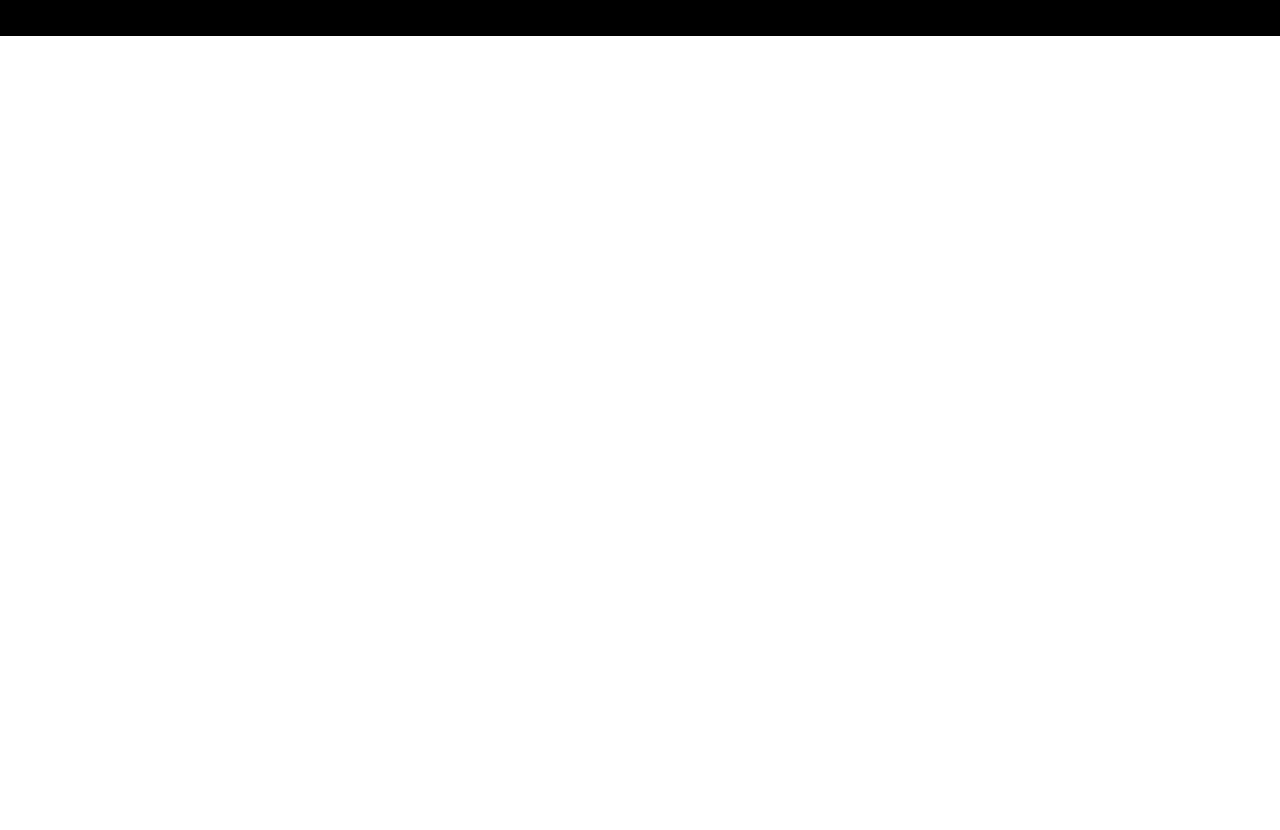
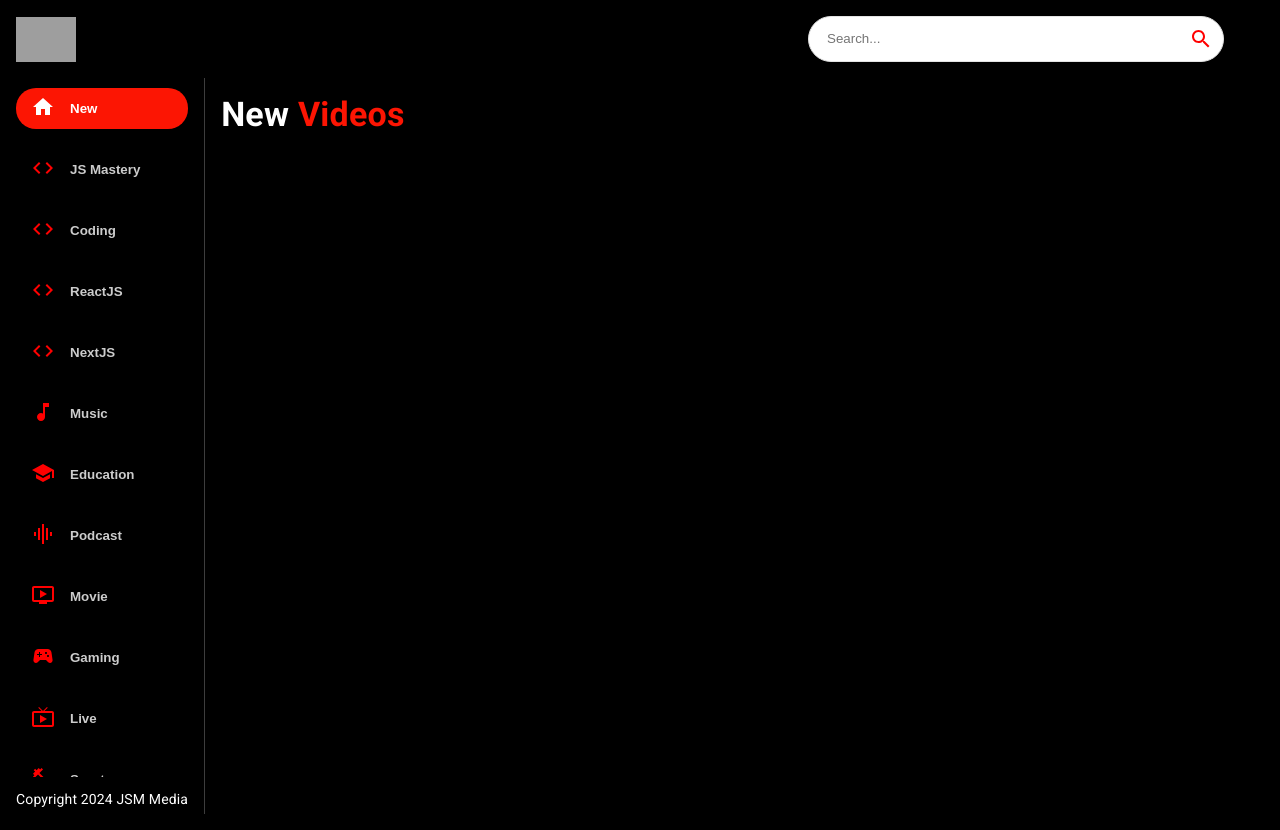
Before and after one commit to AjaySusanth/youtube_clone, a React (Create React App) app: page / in a window 1280 px wide. Before the commit the page ends 800 px from the top, so only its background shows below. Built offline with nearby package versions, Linux system fonts and the light colour scheme; grey boxes are pictures that could not be loaded.

Commit message:
navbar and sidebar

```diff
--- a/src/components/Feed.jsx
+++ b/src/components/Feed.jsx
@@ -1,6 +1,38 @@
+import { useState,useEffect } from "react"
+import { Stack,Box,Typography } from "@mui/material"
+import {Sidebar,Videos} from './'
+
+
+
 const Feed = () => {
   return (
-    <div>Feed</div>
+    <Stack
+    sx={{flexDirection: {sx: "column", md: "row"}}}
+    >
+      <Box
+        sx={{height:{sx:'auto', md:"92vh"}, borderRight:"1px solid #3d3d3d", px: {sx:0,md:2}}}
+      >
+        <Sidebar/>
+        <Typography
+          className = 'copyright' variant="body2"
+          sx ={{mt:1.5,color:"#fff"}}
+        >
+          Copyright 2024 JSM Media
+        </Typography>
+
+      </Box>
+
+      <Box p={2} sx={{overflowY:'auto', height:'90vh',flex:2}}>
+        <Typography variant="h4" fontWeight="bold" sx={{color:'white'}} mb={2} >
+          New <span style={{color:'#FC1503', }}>Videos</span>
+
+        </Typography>
+
+        <Videos/>
+
+      </Box>
+
+    </Stack>
   )
 }
 export default Feed
--- a/src/components/Navbar.jsx
+++ b/src/components/Navbar.jsx
@@ -1,6 +1,27 @@
+import { Stack } from "@mui/material"
+import { Link } from "react-router-dom"
+import { logo } from "./utils/constants"
+import SearchBar from "./SearchBar"
+
 const Navbar = () => {
   return (
-    <div>Navbar</div>
+    <div>
+      <Stack
+        direction="row"
+        alignItems="center"
+        p={2}
+        sx={{position:"sticky", background:"#000", top:"0", justifyContent:"space-between"}}
+      >
+        <Link to='/' style={{display:"flex", alignItems:"center"}}>
+          <img src={logo} alt="logo" height={45}/>
+        </Link>
+
+        <SearchBar/>
+
+      </Stack>
+
+
+    </div>
   )
 }
 export default Navbar
--- /dev/null
+++ b/src/components/SearchBar.jsx
@@ -0,0 +1,31 @@
+import { useState } from "react"
+import { useNavigate } from "react-router-dom"
+import { Paper, IconButton } from "@mui/material"
+import {Search} from "@mui/icons-material"
+
+const SearchBar = () => {
+  return (
+    <Paper
+      component="form"
+      onSubmit={()=>{}}
+      sx={{
+        borderRadius:20,
+        border:"1px solid #e3e3e3",
+        pl:2,
+        boxShadow:"none",
+        mr:{sm:5}
+      }}
+    >
+      <input className="search-bar" placeholder="Search..."
+      value=""
+      onChange={()=>{}}
+      />
+      <IconButton type="submit" sx={{p:"10px", color:"Red"}}>
+        <Search/>
+      </IconButton>
+
+
+    </Paper>
+  )
+}
+export default SearchBar
--- /dev/null
+++ b/src/components/Sidebar.jsx
@@ -0,0 +1,40 @@
+import {Stack} from '@mui/material'
+import { categories } from './utils/constants'
+
+const Sidebar = () => {
+
+    const selectedCategory = 'New'
+
+  return (
+    <Stack
+        direction="row"
+        sx={{overflowY:'auto', height :{sx:'auto',md:"95% "}, flexDirection: {md:'column'}}}
+    >
+
+        {categories.map((category)=>(
+            <button
+                className='category-btn'
+                style={{
+                    background : category.name === selectedCategory && '#FC1503',
+                    color: "white"
+                }}
+                key={category.name}
+            >
+                <span style = {{
+                    color: category.name === selectedCategory ? 'white' : 'red', marginRight: '15px'
+                }}
+                >
+                    {category.icon}
+                </span>
+                <span style = {{
+                    opacity: category.name === selectedCategory ? 1 : .8
+                }}>
+                    {category.name}
+                </span>
+            </button>
+        ))}
+
+    </Stack>
+  )
+}
+export default Sidebar
--- /dev/null
+++ b/src/components/Videos.jsx
@@ -0,0 +1,6 @@
+const Videos = () => {
+  return (
+    <div>Videos</div>
+  )
+}
+export default Videos
--- a/src/components/index.js
+++ b/src/components/index.js
@@ -3,3 +3,6 @@
 export { default as SearchFeed } from './SearchFeed';
 export { default as Feed } from './Feed';
 export { default as ChannelDetail } from './ChannelDetail';
+export { default as SearchBar } from './SearchBar';
+export { default as Sidebar } from './Sidebar';
+export { default as Videos } from './Videos';
--- /dev/null
+++ b/src/components/utils/constants.js
@@ -0,0 +1,42 @@
+import MusicNoteIcon from '@mui/icons-material/MusicNote';
+import HomeIcon from '@mui/icons-material/Home';
+import CodeIcon from '@mui/icons-material/Code';
+import OndemandVideoIcon from '@mui/icons-material/OndemandVideo';
+import SportsEsportsIcon from '@mui/icons-material/SportsEsports';
+import LiveTvIcon from '@mui/icons-material/LiveTv';
+import SchoolIcon from '@mui/icons-material/School';
+import FaceRetouchingNaturalIcon from '@mui/icons-material/FaceRetouchingNatural';
+import CheckroomIcon from '@mui/icons-material/Checkroom';
+import GraphicEqIcon from '@mui/icons-material/GraphicEq';
+import TheaterComedyIcon from '@mui/icons-material/TheaterComedy';
+import FitnessCenterIcon from '@mui/icons-material/FitnessCenter';
+import DeveloperModeIcon from '@mui/icons-material/DeveloperMode';
+
+export const logo = 'https://i.ibb.co/s9Qys2j/logo.png';
+
+export const categories = [
+  { name: 'New', icon: <HomeIcon />, },
+  { name: 'JS Mastery', icon: <CodeIcon />, },
+  { name: 'Coding', icon: <CodeIcon />, },
+  { name: 'ReactJS', icon: <CodeIcon />, },
+  { name: 'NextJS', icon: <CodeIcon />, },
+  { name: 'Music', icon: <MusicNoteIcon /> },
+  { name: 'Education', icon: <SchoolIcon />, },
+  { name: 'Podcast', icon: <GraphicEqIcon />, },
+  { name: 'Movie', icon: <OndemandVideoIcon />, },
+  { name: 'Gaming', icon: <SportsEsportsIcon />, },
+  { name: 'Live', icon: <LiveTvIcon />, },
+  { name: 'Sport', icon: <FitnessCenterIcon />, },
+  { name: 'Fashion', icon: <CheckroomIcon />, },
+  { name: 'Beauty', icon: <FaceRetouchingNaturalIcon />, },
+  { name: 'Comedy', icon: <TheaterComedyIcon />, },
+  { name: 'Gym', icon: <FitnessCenterIcon />, },
+  { name: 'Crypto', icon: <DeveloperModeIcon />, },
+];
+
+export const demoThumbnailUrl = 'https://i.ibb.co/G2L2Gwp/API-Course.png';
+export const demoChannelUrl = '/channel/UCmXmlB4-HJytD7wek0Uo97A';
+export const demoVideoUrl = '/video/GDa8kZLNhJ4';
+export const demoChannelTitle = 'JavaScript Mastery';
+export const demoVideoTitle = 'Build and Deploy 5 JavaScript & React API Projects in 10 Hours - Full Course | RapidAPI';
+export const demoProfilePicture = 'http://dergipark.org.tr/assets/app/images/buddy_sample.png'
--- a/src/index.css
+++ b/src/index.css
@@ -83,6 +83,6 @@
     height: 45vh !important;
   }
   .search-bar{
-    width:200px;
+    width:150px;
   }
 }
```
